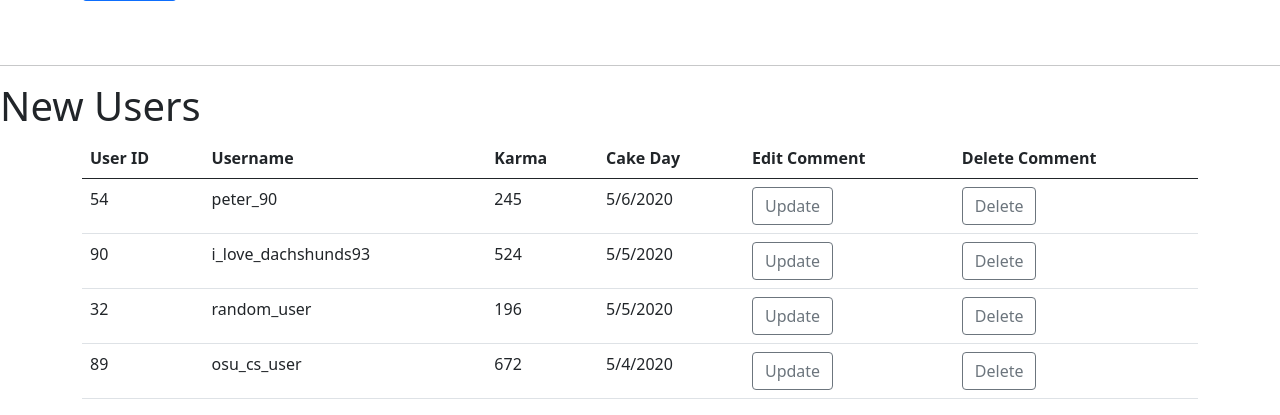
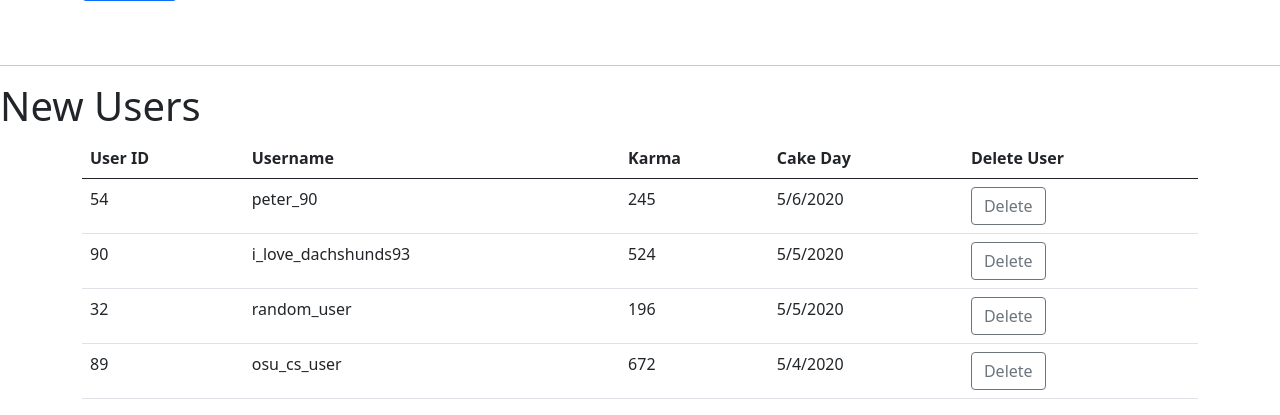
Before and after one commit to jaredtconnor/Reddit-Archiver, a Flask app: page /users in a window 1280 px wide. Shown: the part 493-908 px from the top of the page. Run offline with Flask 2, Linux system fonts and the light colour scheme.

Commit message:
Fixed Users table

```diff
--- a/templates/users.html
+++ b/templates/users.html
@@ -76,8 +76,7 @@
                     <th>Username</th>
                     <th>Karma</th>
                     <th>Cake Day</th>
-                    <th>Edit Comment</th>
-                    <th>Delete Comment</th>
+                    <th>Delete User</th>
                 </tr>
             </thead>
             <tbody>
@@ -93,9 +92,6 @@
                     </td>
                     <td>
                         5/6/2020
-                    </td>
-                    <td>
-                        <button class="btn btn-outline-secondary">Update</button>
                     </td>
                     <td>
                         <button class="btn btn-outline-secondary">Delete</button>
@@ -115,9 +111,6 @@
                         5/5/2020
                     </td>
                     <td>
-                        <button class="btn btn-outline-secondary">Update</button>
-                    </td>
-                    <td>
                         <button class="btn btn-outline-secondary">Delete</button>
                     </td>
                 </tr>
@@ -133,9 +126,6 @@
                     </td>
                     <td>
                         5/5/2020
-                    </td>
-                    <td>
-                        <button class="btn btn-outline-secondary">Update</button>
                     </td>
                     <td>
                         <button class="btn btn-outline-secondary">Delete</button>
@@ -155,9 +145,6 @@
                         5/4/2020
                     </td>
                     <td>
-                        <button class="btn btn-outline-secondary">Update</button>
-                    </td>
-                    <td>
                         <button class="btn btn-outline-secondary">Delete</button>
                     </td>
                 </tr>
```
